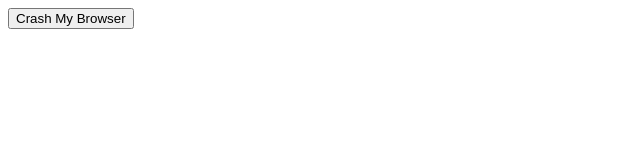
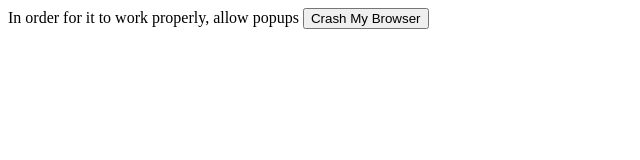
Before and after one commit to cpeyton78910/crashmybrowser, a plain HTML site: page index.html in a window 1280 px wide. Shown: the whole page, without its empty margins (0-640 px from the left). Drawn offline with Linux system fonts and the light colour scheme.

Commit message:
Update index.html

```diff
--- a/index.html
+++ b/index.html
@@ -12,6 +12,7 @@
     </script>
 </head>
 <body>
+    In order for it to work properly, allow popups
     <button onclick="openBingTabs()">Crash My Browser</button>
 </body>
 </html>
```
